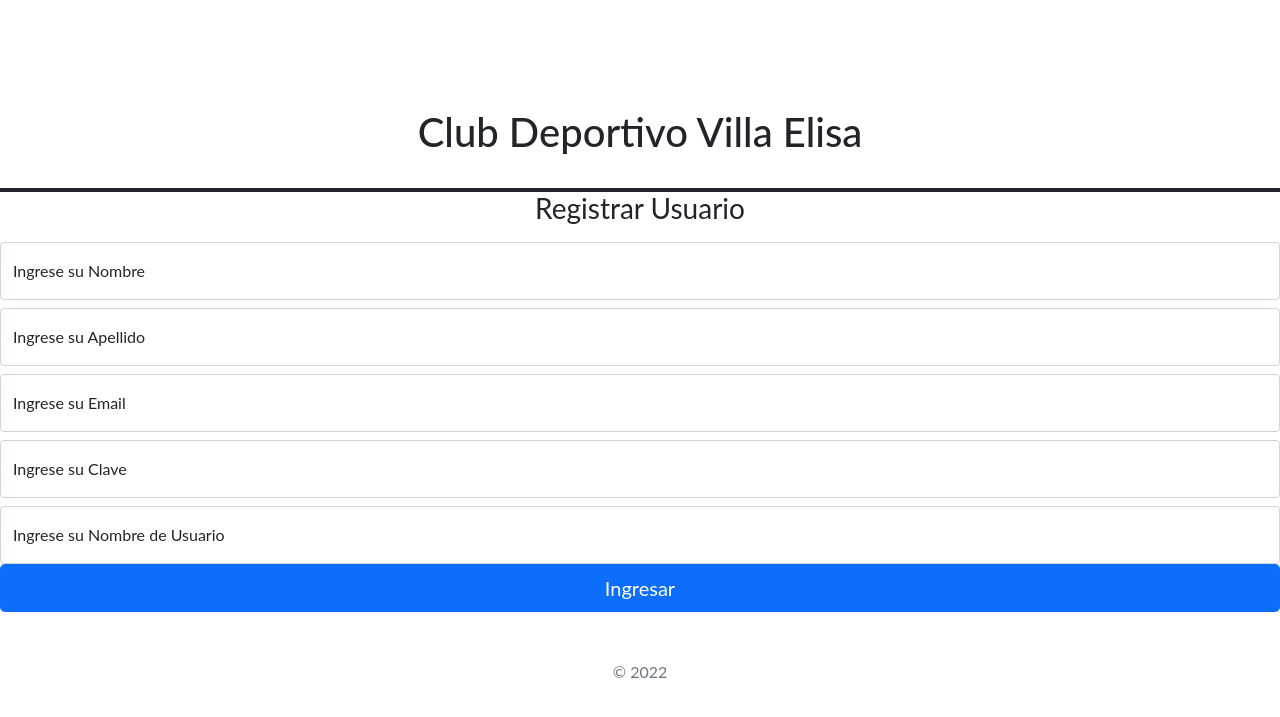
After one commit to joaquingrosso/Proyecto-de-Software, a Flask app: page /registrar_usuario in a window 1280 px wide. The commit adds this page. Shown: the top 717 px of the page. Run offline with Flask 2, Linux system fonts and the light colour scheme.

Commit message:
Registrar usuario con conexion a la base

```diff
--- a/admin/src/core/models/usuario_model.py
+++ b/admin/src/core/models/usuario_model.py
@@ -48,6 +48,10 @@ class Usuario(db.Model):
     def get_user_by_username(self, username):
         return Usuario.query.filter(self.username == username).first()
 
+    def register_user_database(self):
+        db.session.add(self)
+        db.session.commit()
+
     def is_valid(self):
         return self.activo and not self.baja
 
--- a/admin/src/web/controllers/usuarios_controller.py
+++ b/admin/src/web/controllers/usuarios_controller.py
@@ -1,16 +1,16 @@
-# from flask import render_template
-# from flask import request
-# from flask import Blueprint
+from src.core.models.usuario_model import Usuario
+from flask import render_template ,request
 
-# from src.core import core
+def register():
 
+    if request.method == 'POST':
+        first_name = request.form['first_name']
+        last_name = request.form['last_name']
+        email = request.form['email']
+        password = request.form['password']
+        username = request.form['username']
 
-# def list_usuarios():
-#     return core.Usuario.query.all()
+        user= Usuario(email,username, password, first_name, last_name)
+        user.register_user_database()
 
-# @app.get("/pruebaUsuario")
-# def pruebaUsuario():
-
-#     usuarios = core.list_usuarios()
-
-#     return render_template("pruebaUsuario.html", usuarios)
+    return render_template('user/register_user.html')
--- a/admin/src/web/templates/home.html
+++ b/admin/src/web/templates/home.html
@@ -12,7 +12,7 @@
         <div id="cabecera" class="content">
             <img src="../../../public/img/logo2.png">
             <h1>Club Deportivo Villa Elisa</h1>
-            <button type="button" class="btn btn-primary" style="float: right; margin-top: -15mm; " >Registrarse</button>
+            <a href="{{ url_for('register_user') }}"><button type="button" class="btn btn-primary" style="float: right; margin-top: -15mm; " >Registrarse</button></a>
             <a href="{{ url_for('login') }}"><button type="button" class="btn btn-primary" style="float: right;margin-top: -15mm ; margin-right:40mm" >Iniciar Sesion</button></a>
         </div>
         <br>
--- /dev/null
+++ b/admin/src/web/templates/menu/menu_register_user.html
@@ -0,0 +1,24 @@
+{% extends "layout.html" %}
+{% block head %}
+    {{ super() }}
+
+{% endblock %}
+
+{% block title %} Club Deportivo Villa Elisa {% endblock %}
+
+{% block customCSS %}
+    <link rel="stylesheet" href="{{ url_for('static', filename='/home.css') }}">
+{% endblock %}
+
+{% block body %}
+<div id="cabecera" class="content">
+    <img src="../../../public/img/logo2.png">
+    <h1>Club Deportivo Villa Elisa</h1>
+</div>
+<br>
+<!-- Menu -->
+<div class="container-fluid border-4 border-top border-dark">
+
+</div>
+
+{% endblock %}
--- /dev/null
+++ b/admin/src/web/templates/user/register_user.html
@@ -0,0 +1,49 @@
+{% extends "layout.html" %}
+{% include "menu/menu_register_user.html" %}
+
+
+
+{% block title %} Club Deportivo Villa Elisa {% endblock %}
+
+{% block body %}
+<form class="form-signin" action="{{ url_for('register_user') }}" method="POST">
+    {% with messages = get_flashed_messages() %}
+
+    {% if messages %}
+    <br />
+    {% for message in messages %}
+    <div class="alert alert-warning alert-dismissible fade show" role="alert">
+        <strong>{{ message }}</strong>
+        <button type="button" class="btn-close" data-bs-dismiss="alert" aria-label="Close"></button>
+    </div>
+    {% endfor %}
+    {% endif %}
+
+    {% endwith %}
+
+    <h1 class="h3 mb-3 fw-normal">Registrar Usuario</h1>
+    <div class="form-floating">
+        <input type="text" class="form-control" name="first_name" placeholder="Ingrese su Nombre" required >
+        <label for="first_name">Ingrese su Nombre</label>
+    </div>
+    <div class="form-floating mt-2">
+        <input type="text" class="form-control" name="last_name" placeholder="Ingrese su Apellido" required>
+        <label for="last_name">Ingrese su Apellido</label>
+    </div>
+    <div class="form-floating mt-2">
+        <input type="text" class="form-control" name="email" placeholder="Ingrese su Email" required>
+        <label for="email">Ingrese su Email</label>
+    </div>
+    <div class="form-floating mt-2">
+        <input type="password" class="form-control" name="password" placeholder="Password" required>
+        <label for="password">Ingrese su Clave</label>
+    </div>
+    <div class="form-floating mt-2">
+        <input type="text" class="form-control" name="username" placeholder="username" required>
+        <label for="username">Ingrese su Nombre de Usuario</label>
+    </div>
+
+    <button class="w-100 btn btn-lg btn-primary" type="submit">Ingresar</button>
+    <p class="mt-5 mb-3 text-muted">&copy; 2022</p>
+</form>
+{% endblock %}
```
Also changed, not shown: admin/src/web/__init__.py (+8 -1 lines), 1 other file.
